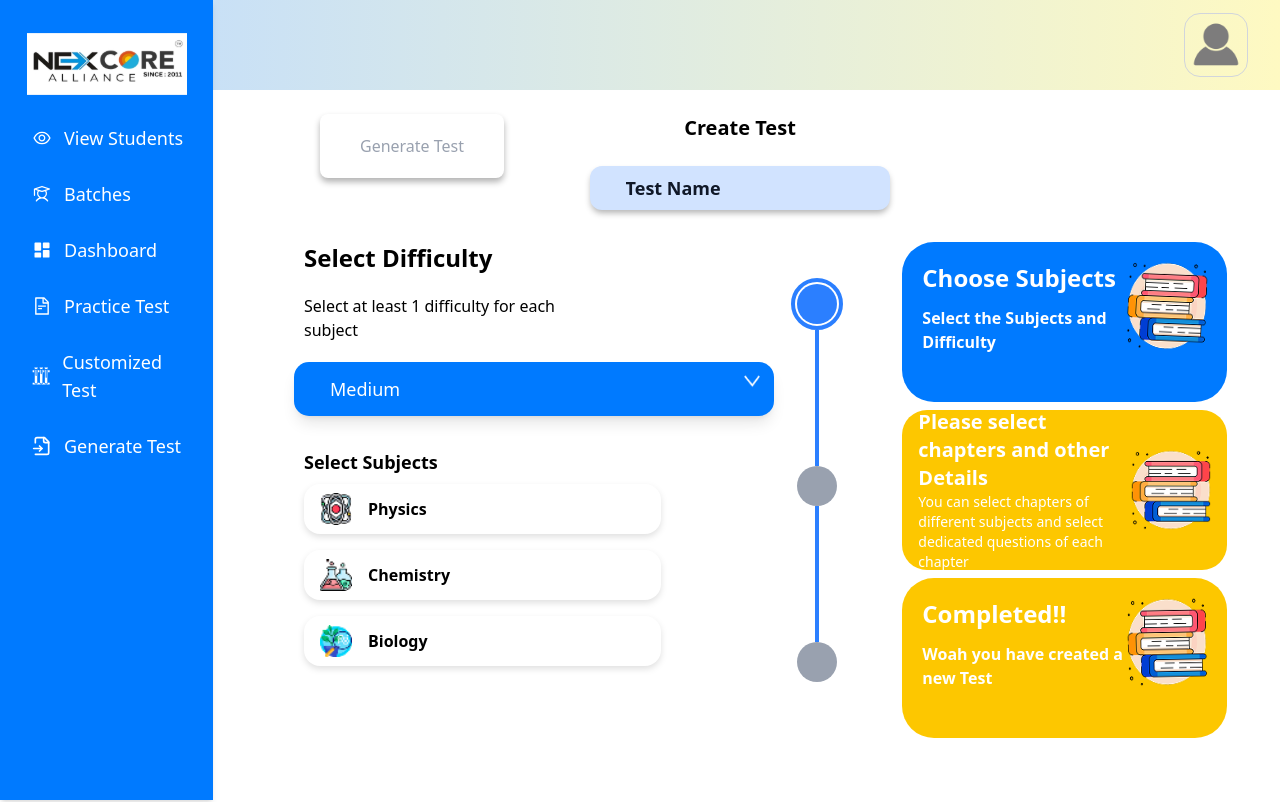
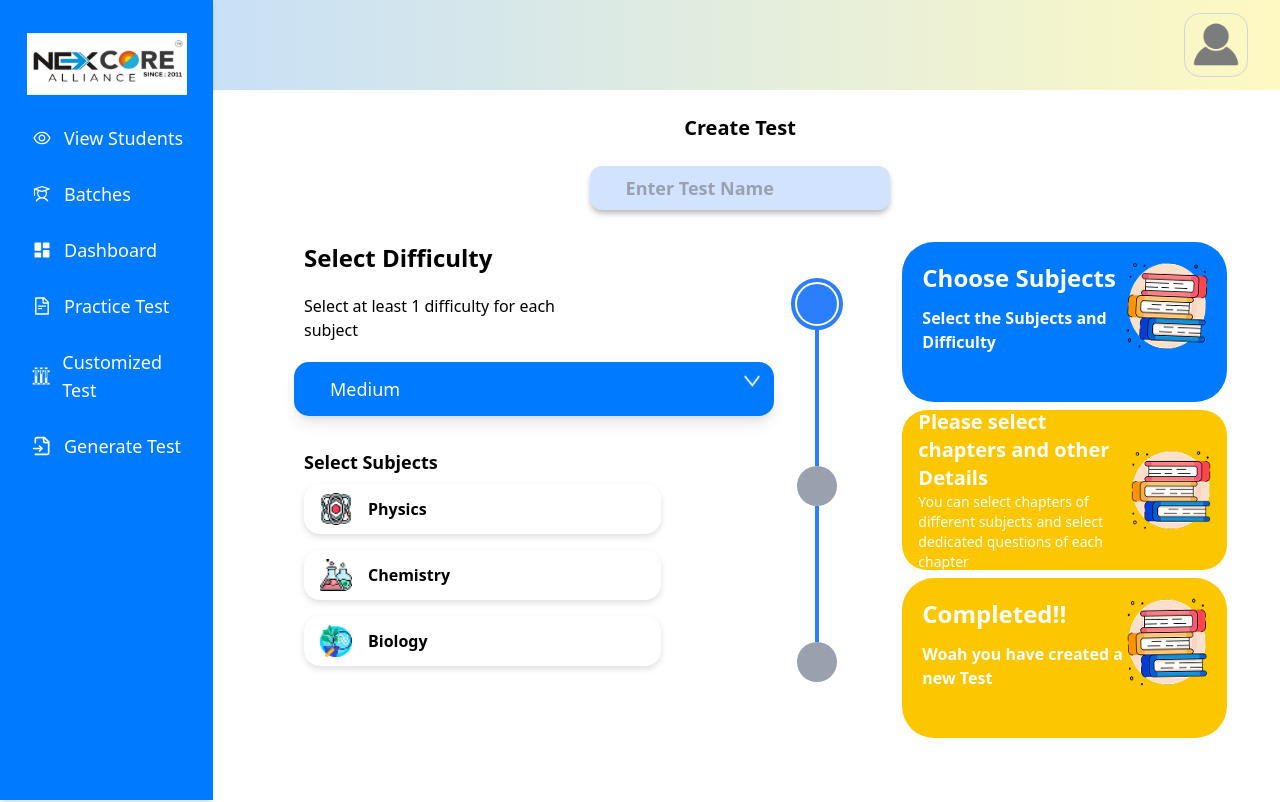
Before and after one commit to prashu-tech/EP_Admin_Frontend, a Next.js app: page /subjectselect in a window 1280 px wide. Shown: the top 802 px of the page. Built offline with nearby package versions, Linux system fonts and the light colour scheme.

Commit message:
random commit

```diff
--- a/src/components/batches/batches.jsx
+++ b/src/components/batches/batches.jsx
@@ -209,7 +209,7 @@ export default function Batches() {
               <img
                 src="test.png"
                 alt="Batch Management"
-                className="w-full max-w-[500px] h-full object-cover rounded-lg border border-gray-200 shadow-md"
+                className="w-full max-w-[500px] h-75 object-cover rounded-lg border border-gray-200 shadow-md"
               />
             </div>
 
--- a/src/components/subjectselect/SubjectSelect.jsx
+++ b/src/components/subjectselect/SubjectSelect.jsx
@@ -146,13 +146,7 @@ const SelectSubjectPage = () => {
       transition={{ duration: 0.5 }}
     >
       <div className="w-full max-w-7xl mx-auto p-6">
-        <motion.button
-          className="absolute lg:block hidden left-80 px-10 py-5 text-gray-400 border-[#BBBBBB] rounded-lg bg-transparent hover:bg-gray-100 shadow-[0_4px_6px_rgba(0,0,0,0.3)]"
-          whileHover={{ scale: 1.05 }}
-          whileTap={{ scale: 0.95 }}
-        >
-          Generate Test
-        </motion.button>
+
 
         {/* Top Section: Create Test */}
         <motion.div
@@ -171,10 +165,10 @@ const SelectSubjectPage = () => {
           </motion.h3>
           <motion.input
             type="text"
-            placeholder="Test Name"
+            placeholder="Enter Test Name"
             value={testName}
             onChange={handleTestNameChange}
-            className="mt-4 px-9 py-2 border-none rounded-xl bg-[#D1E3FF] text-black font-bold text-lg w-full md:w-2/5 placeholder:text-gray-900 shadow-[0_4px_6px_-1px_rgba(0,0,0,0.3)]"
+            className="mt-4 px-9 py-2 border-none rounded-xl bg-[#D1E3FF] text-black font-bold text-lg w-full md:w-2/5 placeholder:text-gray-400 shadow-[0_4px_6px_-1px_rgba(0,0,0,0.3)]"
             initial={{ opacity: 0, scale: 0.9 }}
             animate={{ opacity: 1, scale: 1 }}
             transition={{ delay: 0.4, type: "spring", stiffness: 200, damping: 20 }}
```
